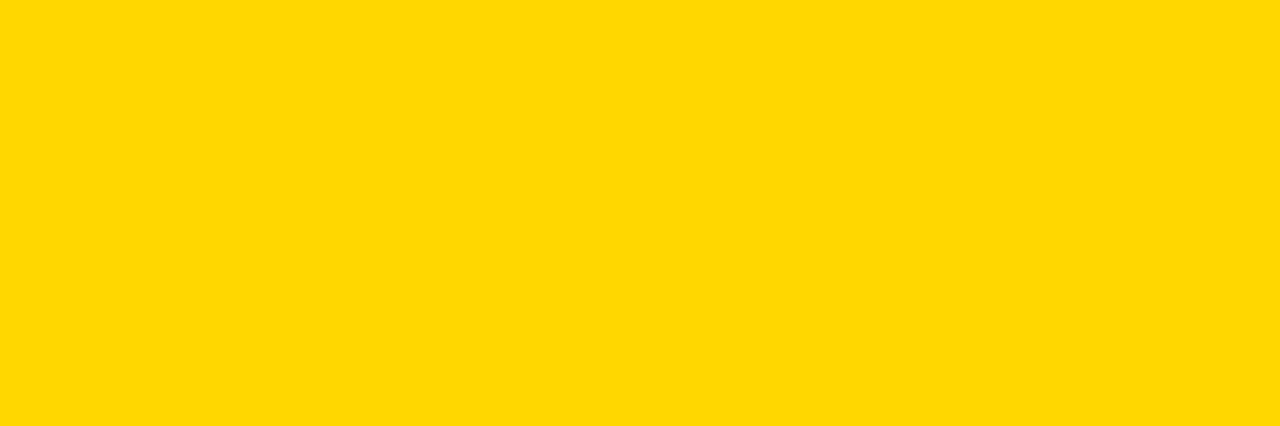
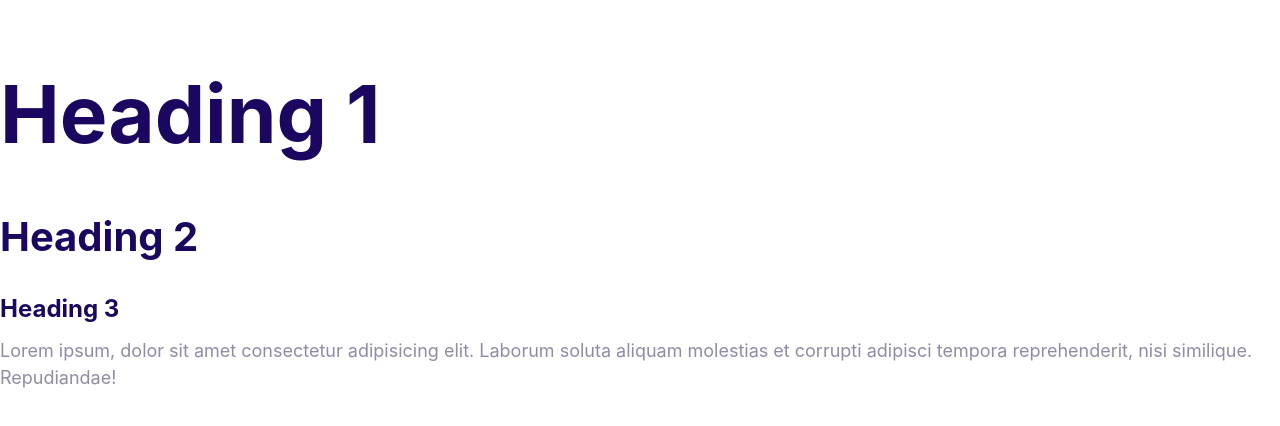
Before and after one commit to dhaligowski/fleet, a plain HTML site: page index.html in a window 1280 px wide. Drawn offline with Linux system fonts and the light colour scheme.

Commit message:
Define topography.

```diff
--- a/css/styles.css
+++ b/css/styles.css
@@ -14,6 +14,46 @@
 *::before {
   box-sizing: border-box;
 }
+/* Topography */
+html {
+  font-size: 62.5%;
+}
 body {
-  background: gold;
+  font-family: -apple-system, BlinkMacSystemFont, "Segoe UI", Roboto, Oxygen,
+    Ubuntu, Cantarell, "Open Sans", "Helvetica Neue", sans-serif;
+  color: var(--color-body);
+  font-size: 2.4rem;
+  line-height: 1.5;
 }
+h1,
+h2,
+h3 {
+  color: var(--color-headings);
+  margin-bottom: 1rem;
+}
+h1 {
+  font-size: 7rem;
+}
+h2 {
+  font-size: 4rem;
+}
+h3 {
+  font-size: 3rem;
+}
+p {
+  margin-top: 0;
+}
+@media screen and (min-width: 1024px) {
+  body {
+    font-size: 1.8rem;
+  }
+  h1 {
+    font-size: 8rem;
+  }
+  h2 {
+    font-size: 4rem;
+  }
+  h3 {
+    font-size: 2.4rem;
+  }
+}
--- a/index.html
+++ b/index.html
@@ -8,5 +8,14 @@
     <link rel="stylesheet" href="css/normalize.css" />
     <link rel="stylesheet" href="css/styles.css" />
   </head>
-  <body></body>
+  <body>
+    <h1>Heading 1</h1>
+    <h2>Heading 2</h2>
+    <h3>Heading 3</h3>
+    <p>
+      Lorem ipsum, dolor sit amet consectetur adipisicing elit. Laborum soluta
+      aliquam molestias et corrupti adipisci tempora reprehenderit, nisi
+      similique. Repudiandae!
+    </p>
+  </body>
 </html>
```
